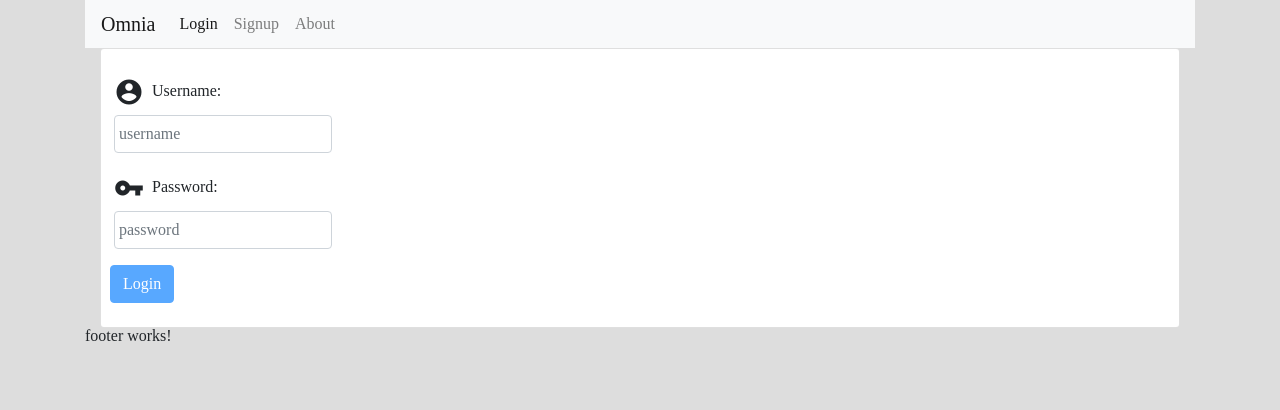
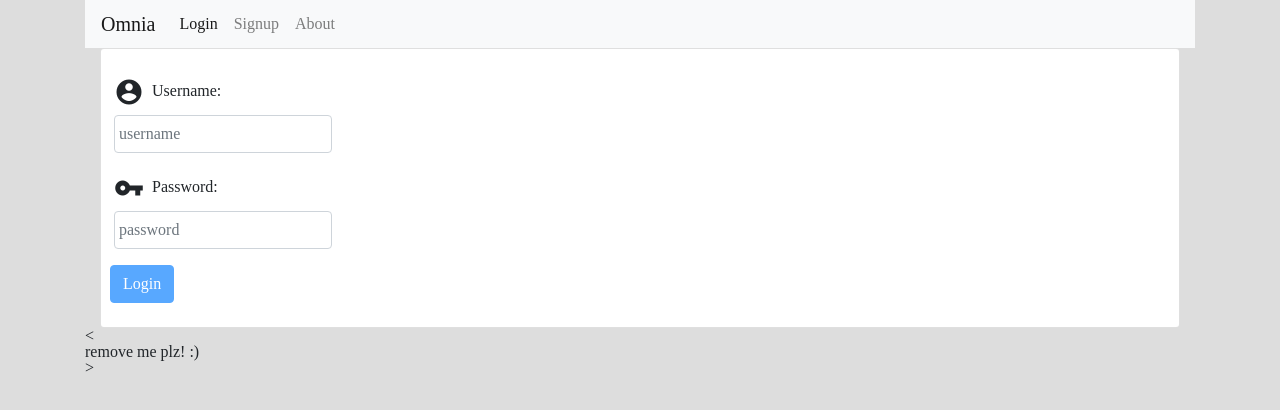
Before and after one commit to OmniaService/OmniaFrontend, an Angular app: page /login in a window 1280 px wide. Shown: the top 410 px of the page. Built offline with nearby package versions, Linux system fonts and the light colour scheme.

Commit message:
testing pipeline

```diff
--- a/src/app/footer/footer.component.html
+++ b/src/app/footer/footer.component.html
@@ -1,3 +1,4 @@
-<p>
-  footer works!
+<<p>
+  remove me plz! :)
 </p>
+>
```
